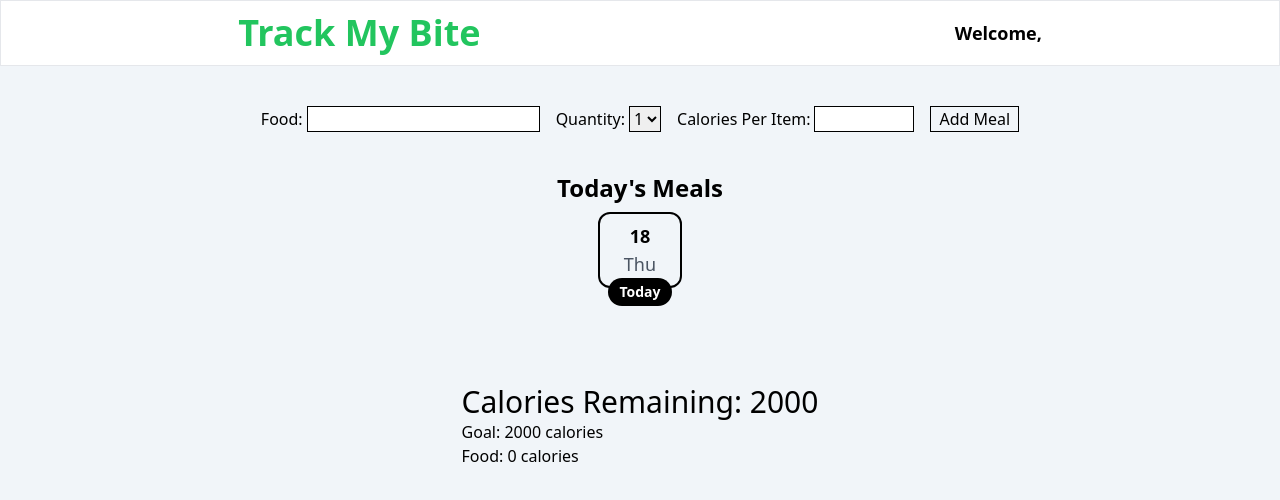
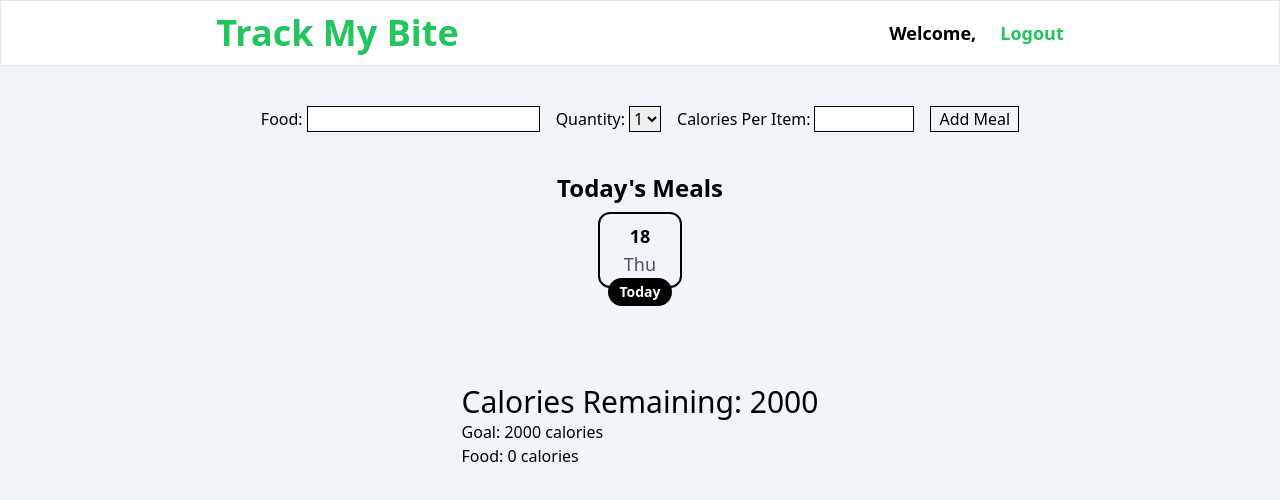
Before and after one commit to Jesusborjas006/TrackMyBite, a React (Vite) app: page /home in a window 1280 px wide. Shown: the top 500 px of the page. Built offline with nearby package versions, Linux system fonts and the light colour scheme.

Commit message:
Create logout functionality

```diff
--- a/src/App.tsx
+++ b/src/App.tsx
@@ -39,7 +39,7 @@ function App() {
           path="/home"
           element={
             <>
-              <Navbar user={user} />
+              <Navbar user={user} setUser={setUser} />
               <section className="max-w-[1650px] px-6 ">
                 <AddPostMeal addNewMeal={addNewMeal} />
                 <Meals
--- a/src/components/Navbar.tsx
+++ b/src/components/Navbar.tsx
@@ -1,16 +1,30 @@
+import { useNavigate } from "react-router-dom";
 import Logo from "./Logo";
 
 interface NavbarProps {
   user: string;
+  setUser: React.Dispatch<React.SetStateAction<string>>;
 }
 
-const Navbar = ({ user }: NavbarProps) => {
+const Navbar = ({ user, setUser }: NavbarProps) => {
+  const navigate = useNavigate();
+
+  const logUserOut = () => {
+    setUser("");
+    navigate("/");
+  };
+
   return (
     <nav className="border flex justify-around items-center bg-white py-3">
       <Logo />
-      <p className="text-lg font-semibold">
-        Welcome, <span className="capitalize text-green-500">{user}</span>
-      </p>
+      <div className="flex gap-x-6 text-lg font-semibold">
+        <p>
+          Welcome, <span className="capitalize text-green-500">{user}</span>
+        </p>
+        <button className="text-green-500" onClick={logUserOut}>
+          Logout
+        </button>
+      </div>
     </nav>
   );
 };
```
